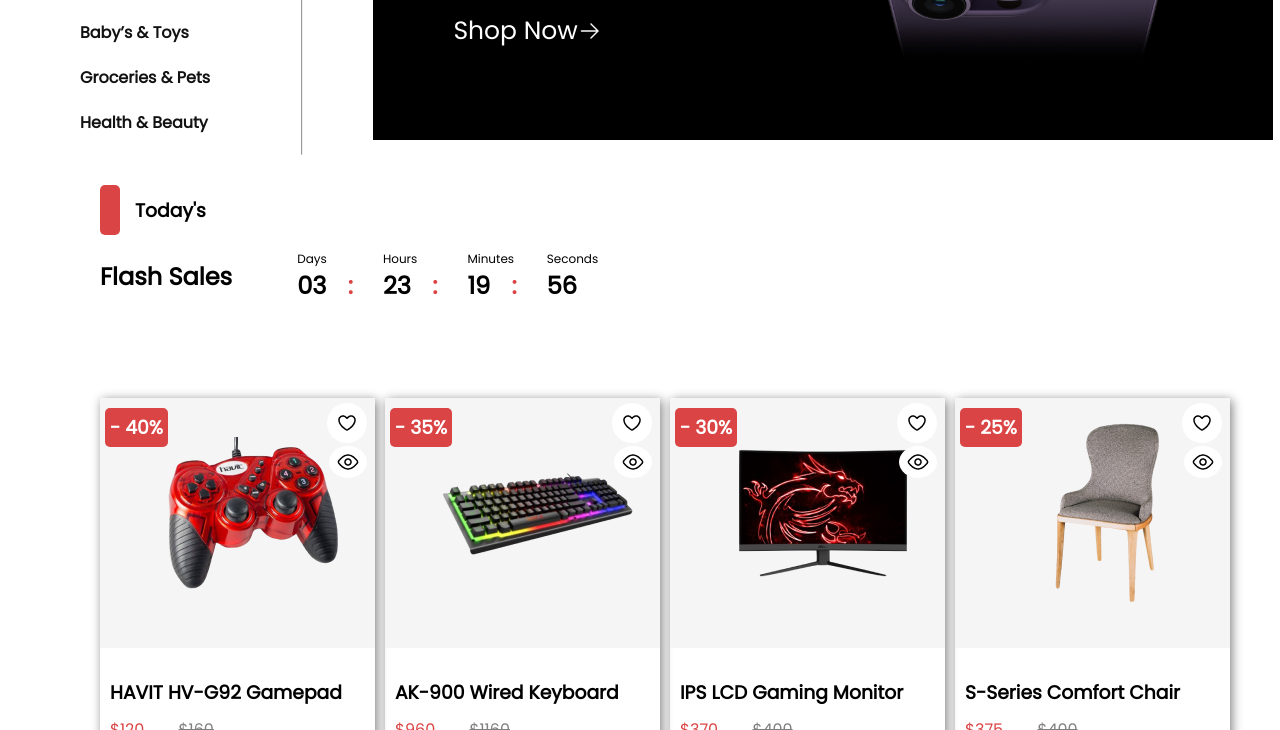
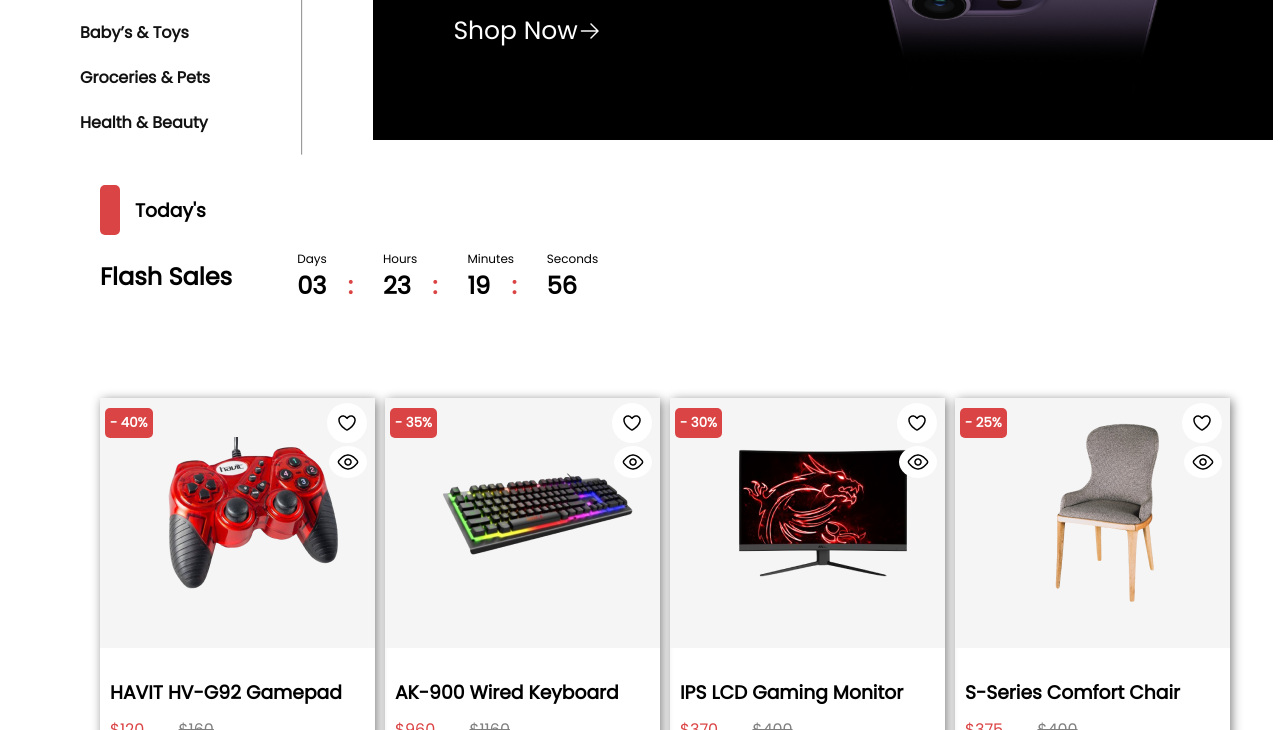
Before and after one commit to Sharjeelcode/IEC-WEEk-5-Landingpage-figma, a plain HTML site: page index.html in a window 1280 px wide. Shown: the part 370-1100 px from the top of the page. Drawn offline with nearby package versions, Linux system fonts and the light colour scheme.

Commit message:
discound tag edited

```diff
--- a/index.html
+++ b/index.html
@@ -101,7 +101,7 @@
                     <img class="item-img" src="assts/game.png">
                     <img class="heart" src="assts/wishlist.png" alt="">
                     <img class="eye" src="assts/eye.png" alt="">
-                    <h3 class="disc">- 40%</h3>
+                    <h5 class="disc">- 40%</h5>
                 </div>
                 <h3 class="item-name">HAVIT HV-G92 Gamepad</h3>
                 <div><span class="price">$120</span> <span class="old-price">$160</span></div>
@@ -119,7 +119,7 @@
                     <img class="item-img" src="assts/keyboard.png">
                     <img class="heart" src="assts/wishlist.png" alt="">
                     <img class="eye" src="assts/eye.png" alt="">
-                    <h3 class="disc">- 35%</h3>
+                    <h5 class="disc">- 35%</h5>
                 </div>
                 <h3 class="item-name">AK-900 Wired Keyboard</h3>
                 <div><span class="price">$960</span> <span class="old-price">$1160</span></div>
@@ -137,7 +137,7 @@
                     <img class="item-img" src="assts/led.png">
                     <img class="heart" src="assts/wishlist.png" alt="">
                     <img class="eye" src="assts/eye.png" alt="">
-                    <h3 class="disc">- 30%</h3>
+                    <h5 class="disc">- 30%</h5>
                 </div>
                 <h3 class="item-name">IPS LCD Gaming Monitor</h3>
                 <div><span class="price">$370</span> <span class="old-price">$400</span></div>
@@ -155,7 +155,7 @@
                     <img class="item-img" src="assts/chair.png">
                     <img class="heart" src="assts/wishlist.png" alt="">
                     <img class="eye" src="assts/eye.png" alt="">
-                    <h3 class="disc">- 25%</h3>
+                    <h5 class="disc">- 25%</h5>
                 </div>
                 <h3 class="item-name">S-Series Comfort Chair</h3>
                 <div><span class="price">$375</span> <span class="old-price">$400</span></div>
```
